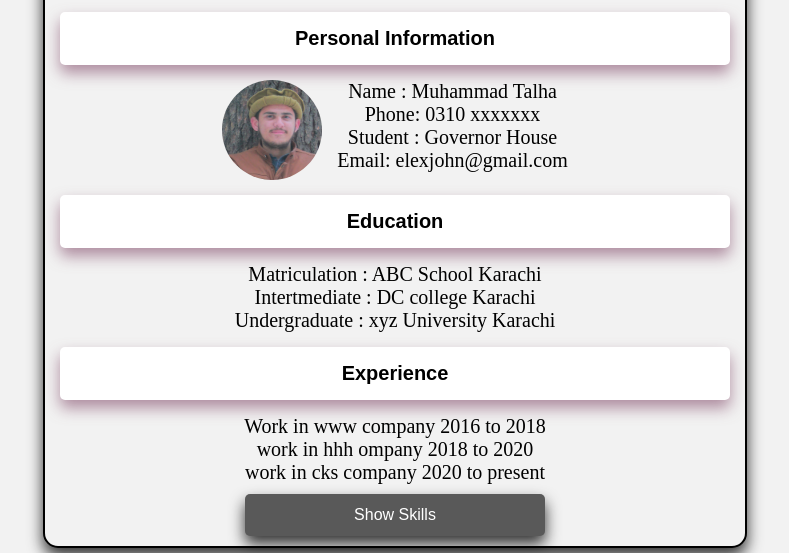
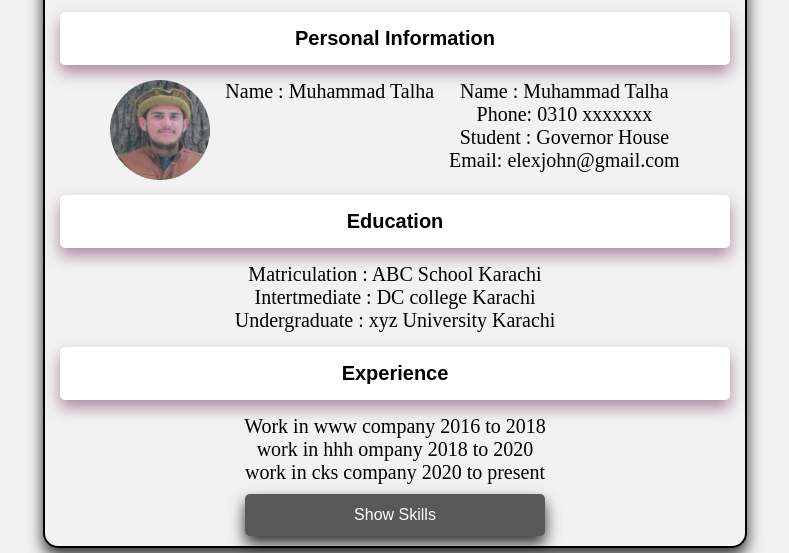
Before and after one commit to M-Talha183/resume-builder, a website: page milestone1&2/index.html in a window 1280 px wide. Shown: the part 247-800 px from the top of the page, without its empty margins (245-1034 px from the left). Drawn offline with Linux system fonts and the light colour scheme.

Commit message:
some modification

```diff
--- a/milestone1&2/index.html
+++ b/milestone1&2/index.html
@@ -13,6 +13,8 @@
         <div class="img">
             <img src="img.png.JPG" alt="">
                <p>Name : Muhammad Talha  <br>
+                <p>Name : Muhammad Talha  <br>
+
                Phone: 0310 xxxxxxx  <br>
                Student : Governor House <br>
                Email: elexjohn@gmail.com </p>
```
